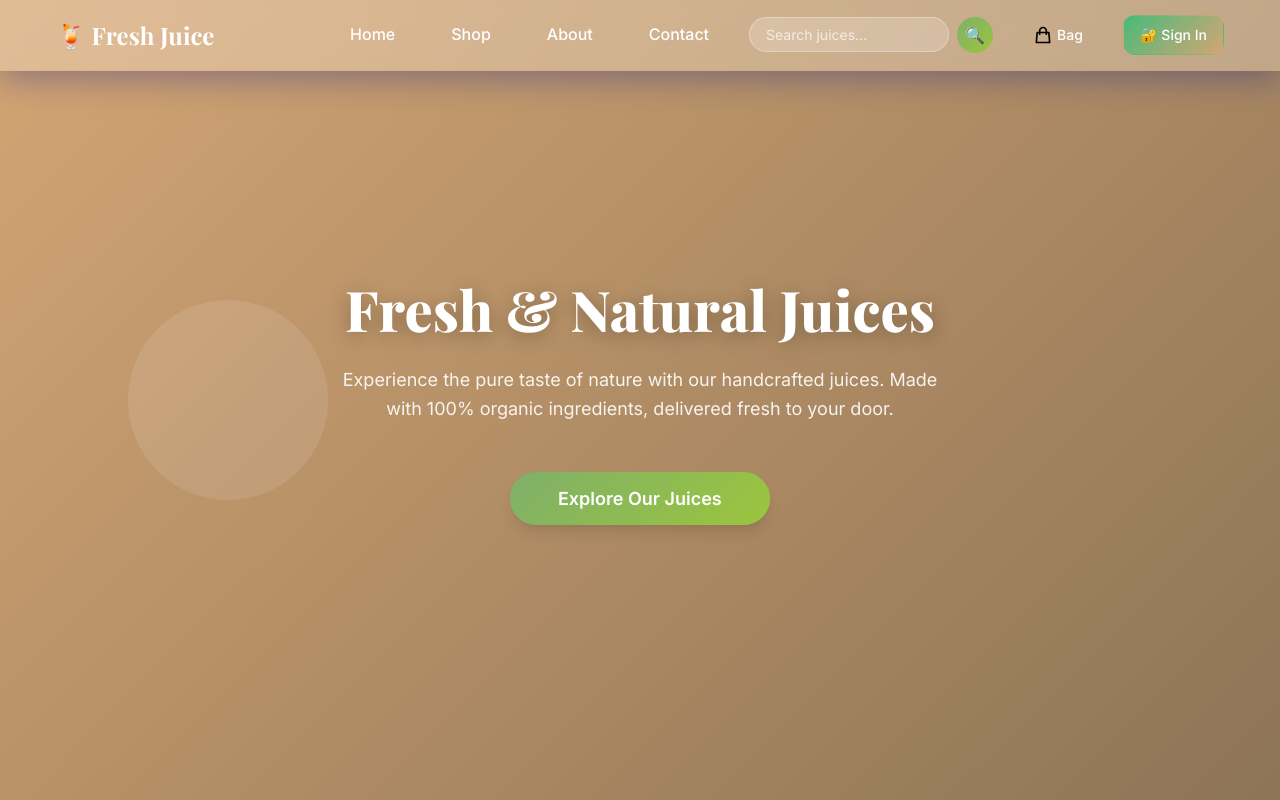
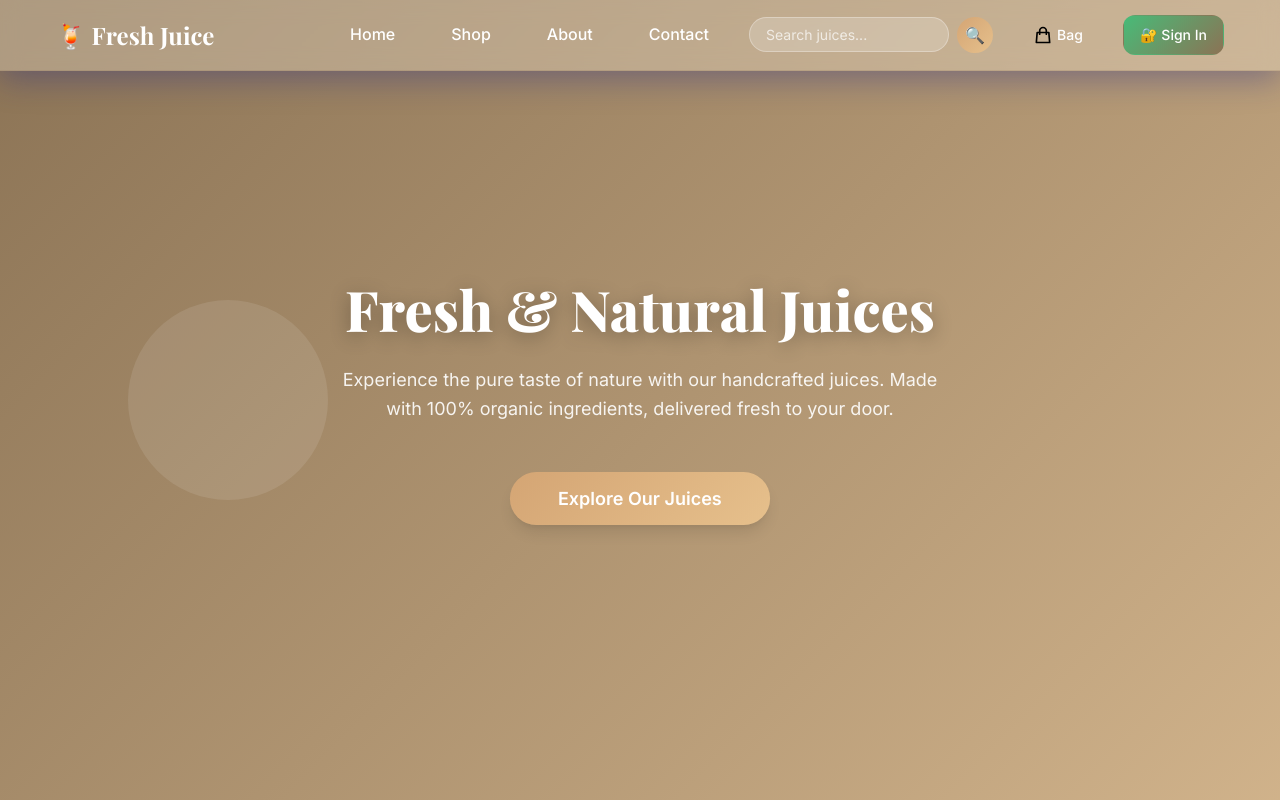
Before and after one commit to EveryA00/Initium, a Next.js app: page / in a window 1280 px wide. Shown: the top 800 px of the page. Built offline with nearby package versions, Linux system fonts and the light colour scheme.

Commit message:
Adjust natural theme: remove lime green, make tans accent colors with rich browns as primary

```diff
--- a/styles/theme.js
+++ b/styles/theme.js
@@ -1,19 +1,19 @@
 const theme = {
   colors: {
-    // Natural & Organic Color Scheme - Creams, Tans, Earth Tones
-    primary: '#D4A574', // Warm tan
-    primaryLight: '#E6C08C', // Light cream
-    primaryDark: '#B8860B', // Darker tan
+    // Natural & Organic Color Scheme - Creams, Browns, Tan Accents
+    primary: '#8B7355', // Rich brown
+    primaryLight: '#A0522D', // Light brown
+    primaryDark: '#654321', // Darker brown
 
-    // Secondary colors - natural and earthy
-    secondary: '#8B7355', // Rich brown
-    secondaryLight: '#A0522D', // Light brown
-    secondaryDark: '#654321', // Darker brown
+    // Secondary colors - warm and natural
+    secondary: '#D2B48C', // Tan
+    secondaryLight: '#E6C08C', // Light tan
+    secondaryDark: '#B8860B', // Darker tan
 
-    // Accent colors - fresh and natural
-    accent: '#7FB069', // Sage green
-    accentLight: '#9BC53D', // Light sage
-    accentDark: '#5A7C65', // Darker sage
+    // Accent colors - warm and inviting
+    accent: '#D4A574', // Warm tan accent
+    accentLight: '#E6C08C', // Light cream
+    accentDark: '#B8860B', // Darker tan
 
     // Natural neutral palette
     background: '#FDF6E3', // Warm cream
@@ -42,10 +42,10 @@ const theme = {
 
     // Gradient definitions - natural and warm
     gradients: {
-      primary: 'linear-gradient(135deg, #D4A574 0%, #E6C08C 100%)',
-      secondary: 'linear-gradient(135deg, #8B7355 0%, #A0522D 100%)',
-      accent: 'linear-gradient(135deg, #7FB069 0%, #9BC53D 100%)',
-      hero: 'linear-gradient(135deg, #D4A574 0%, #8B7355 50%, #7FB069 100%)',
+      primary: 'linear-gradient(135deg, #8B7355 0%, #A0522D 100%)',
+      secondary: 'linear-gradient(135deg, #D2B48C 0%, #E6C08C 100%)',
+      accent: 'linear-gradient(135deg, #D4A574 0%, #E6C08C 100%)',
+      hero: 'linear-gradient(135deg, #8B7355 0%, #D2B48C 50%, #D4A574 100%)',
       card: 'linear-gradient(135deg, rgba(253, 246, 227, 0.9) 0%, rgba(255, 255, 255, 0.7) 100%)',
       glass: 'linear-gradient(135deg, rgba(253, 246, 227, 0.25) 0%, rgba(255, 255, 255, 0.1) 100%)',
     }
@@ -131,7 +131,7 @@ const theme = {
   glass: {
     background: 'rgba(253, 246, 227, 0.3)',
     backdrop: 'blur(10px)',
-    border: '1px solid rgba(212, 165, 116, 0.2)',
+    border: '1px solid rgba(139, 115, 85, 0.2)',
   },
 
   // Animation keyframes
```
